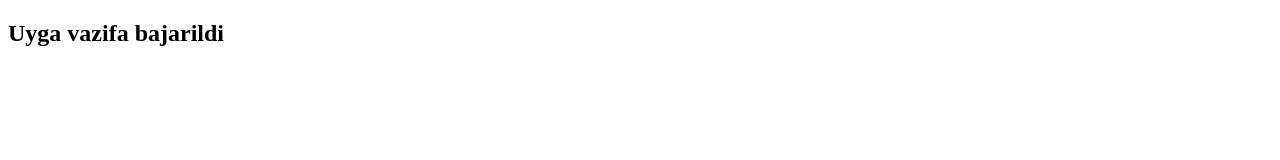
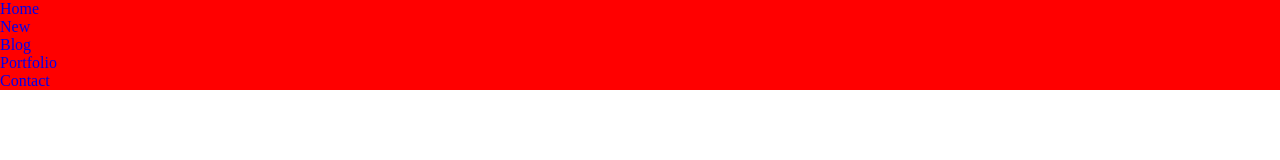
Before and after one commit to diyorbek-ravshanqulov/diyor-ravshanqulov.github.io, a plain HTML site: page uy-ishi-1/index.html in a window 1280 px wide. Drawn offline with Linux system fonts and the light colour scheme.

Commit message:
uy-ishi-1

```diff
--- a/uy-ishi-1/index.html
+++ b/uy-ishi-1/index.html
@@ -4,10 +4,38 @@
 	<meta charset="utf-8">
 	<meta name="viewport" content="width=device-width, initial-scale=1">
 	<title>Uy ishi topshiriq</title>
+	<style>
+		* {
+			margin: 0;
+			padding: 0;
+			box-sizing: border-box;
+			list-style: none;
+			text-decoration: none;
+		}
+		.navbar {
+			background-color: red;
+		}
+	</style>
 </head>
 <body>
 
-	<h2>Uyga vazifa bajarildi</h2>
+	<ul class="navbar">
+		<li class="link">
+			<a href="#" class="item_link">Home</a>
+		</li>
+		<li class="link">
+			<a href="#" class="item_link">New</a>
+		</li>
+		<li class="link">
+			<a href="#" class="item_link">Blog</a>
+		</li>
+		<li class="link">
+			<a href="#" class="item_link">Portfolio</a>
+		</li>
+		<li class="link">
+			<a href="#" class="item_link">Contact</a>
+		</li>
+	</ul>
 
 </body>
 </html>
```
